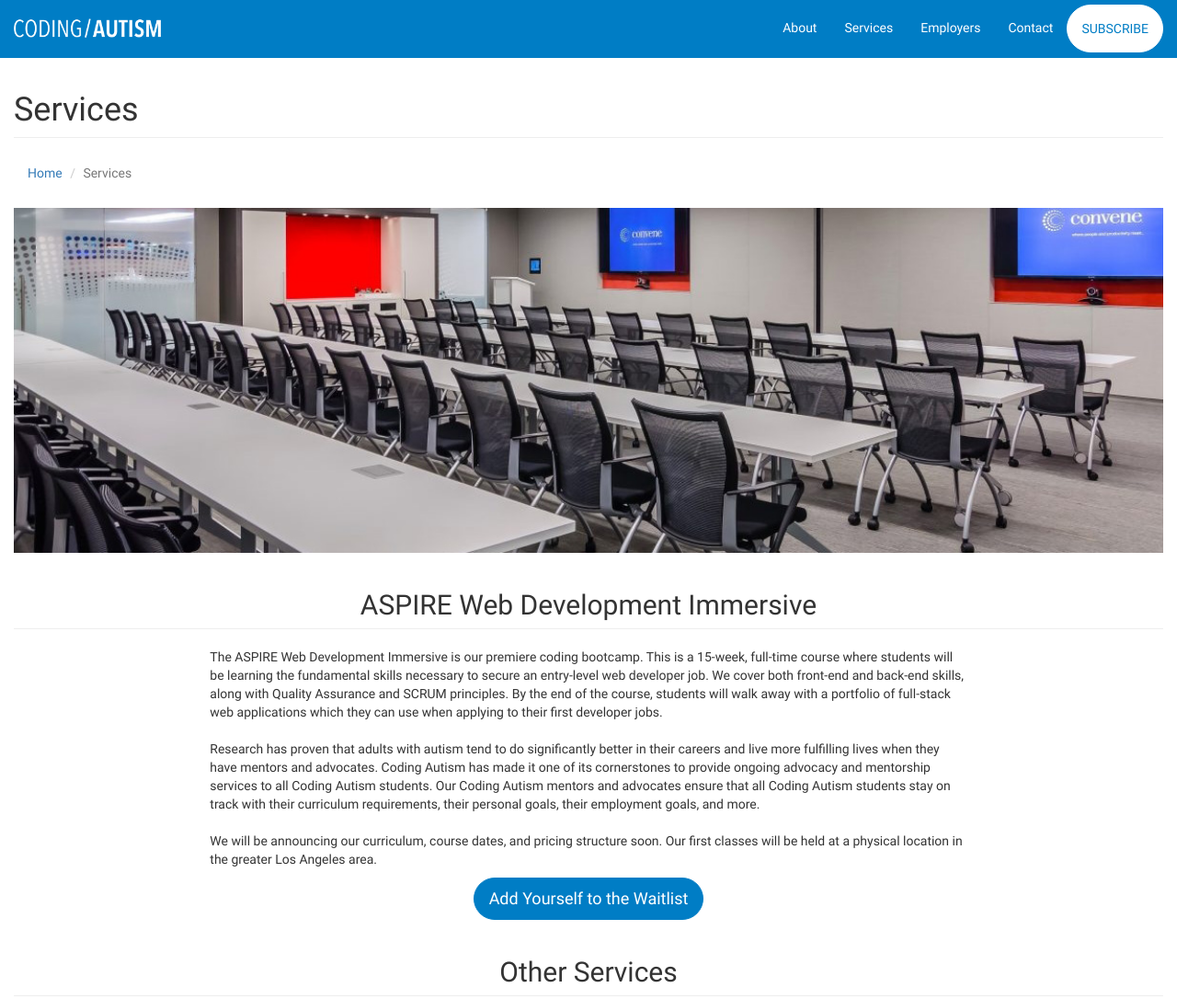
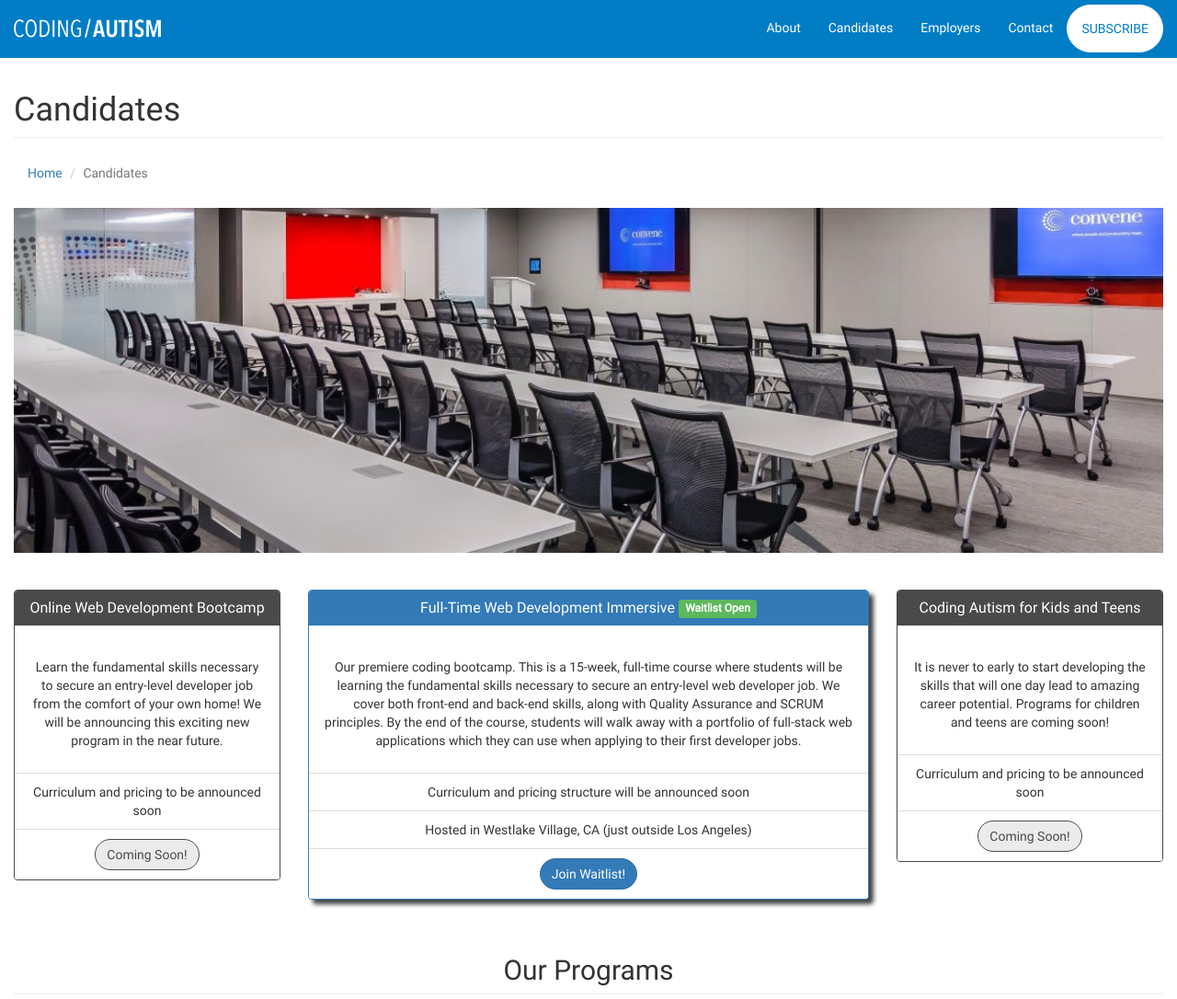
Before and after one commit to austen-weinhart/austen-weinhart.github.io, a plain HTML site: page services.html in a window 1280 px wide. Shown: the top 1086 px of the page at 92% size. Drawn offline with Linux system fonts and the light colour scheme; files whose address does not match are found by name.

Commit message:
Removed crowdfunding info and restructured services

```diff
--- a/css/modern-business.css
+++ b/css/modern-business.css
@@ -400,3 +400,19 @@ p.subscribe-footer-text, p.intro-text {
 .as-seen-in {
   text-align: center;
 }
+
+#video-section.container, .footer-section.container {
+  width: 100%;
+}
+
+.btn-inactive {
+  background-color: #EBEBEB;
+  color: #4A4A4A;
+  border: 1px solid #4A4A4A;
+}
+
+.panel-shadow {
+  -webkit-box-shadow: 5px 5px 5px 0px rgba(0,0,0,0.75);
+  -moz-box-shadow: 5px 5px 5px 0px rgba(0,0,0,0.75);
+  box-shadow: 5px 5px 5px 0px rgba(0,0,0,0.75);
+}
--- a/services.html
+++ b/services.html
@@ -50,7 +50,7 @@
                       <a href="about.html">About</a>
                   </li>
                   <li>
-                      <a href="services.html">Services</a>
+                      <a href="services.html">Candidates</a>
                   </li>
                   <li>
                       <a href="employers.html">Employers</a>
@@ -80,11 +80,11 @@
         <!-- Page Heading/Breadcrumbs -->
         <div class="row">
             <div class="col-lg-12">
-                <h1 class="page-header">Services</h1>
+                <h1 class="page-header">Candidates</h1>
                 <ol class="breadcrumb">
                     <li><a href="index.html">Home</a>
                     </li>
-                    <li class="active">Services</li>
+                    <li class="active">Candidates</li>
                 </ol>
             </div>
         </div>
@@ -99,24 +99,74 @@
         <!-- /.row -->
 
         <!-- Service Tabs -->
+        <br>
+        <br>
+        <div class="row">
+            <div class="col-md-3">
+                <div class="panel panel-default text-center">
+                    <div class="panel-heading">
+                        <h3 class="panel-title">Online Web Development Bootcamp</h3>
+                    </div>
+                    <div class="panel-body">
+                        <!-- <span class="price"><sup>$</sup>19<sup>99</sup></span>
+                        <span class="period">per month</span> -->
+                        <p>Learn the fundamental skills necessary to secure an entry-level developer job from the comfort of your own home! We will be announcing this exciting new program in the near future.</p>
+                    </div>
+                    <ul class="list-group">
+                        <li class="list-group-item">Curriculum and pricing to be announced soon</li>
+                        <li class="list-group-item"><a class="btn btn-inactive">Coming Soon!</a>
+                        </li>
+                    </ul>
+                </div>
+            </div>
+            <div class="col-md-6">
+                <div class="panel panel-primary text-center panel-shadow">
+                    <div class="panel-heading">
+                        <h3 class="panel-title">Full-Time Web Development Immersive <span class="label label-success">Waitlist Open</span></h3>
+                    </div>
+                    <div class="panel-body">
+                        <!-- <span class="price"><sup>$</sup>39<sup>99</sup></span>
+                        <span class="period">per month</span> -->
+                        <p>Our premiere coding bootcamp. This is a 15-week, full-time course where students will be learning the fundamental skills necessary to secure an entry-level web developer job. We cover both front-end and back-end skills, along with Quality Assurance and SCRUM principles. By the end of the course, students will walk away with a portfolio of full-stack web applications which they can use when applying to their first developer jobs.</p>
+                    </div>
+                    <ul class="list-group">
+                        <li class="list-group-item">Curriculum and pricing structure will be announced soon</li>
+                        <li class="list-group-item">Hosted in Westlake Village, CA (just outside Los Angeles)</li>
+                        <li class="list-group-item"><a href="https://goo.gl/forms/oKyEfWn9eC4sNxd82" class="btn btn-primary">Join Waitlist!</a>
+                        </li>
+                    </ul>
+                </div>
+            </div>
+            <div class="col-md-3">
+                <div class="panel panel-default text-center">
+                    <div class="panel-heading">
+                        <h3 class="panel-title">Coding Autism for Kids and Teens</h3>
+                    </div>
+                    <div class="panel-body">
+                        <!-- <span class="price"><sup>$</sup>159<sup>99</sup></span>
+                        <span class="period">per month</span> -->
+                        <p>It is never to early to start developing the skills that will one day lead to amazing career potential. Programs for children and teens are coming soon!</p>
+                    </div>
+                    <ul class="list-group">
+                        <li class="list-group-item">Curriculum and pricing to be announced soon</li>
+                        <li class="list-group-item"><a class="btn btn-inactive">Coming Soon!</a>
+                        </li>
+                    </ul>
+                </div>
+            </div>
+        </div>
+        <!-- /.row -->
         <div class="row">
             <div class="col-lg-12">
-                <h2 class="page-header">ASPIRE Web Development Immersive</h2>
+                <h2 class="page-header">Our Programs</h2>
             </div>
             <div class="col-lg-8 col-lg-offset-2">
               <p>
-                The ASPIRE Web Development Immersive is our premiere coding bootcamp. This is a 15-week, full-time course where students will be learning the fundamental skills necessary to secure an entry-level web developer job. We cover both front-end and back-end skills, along with Quality Assurance and SCRUM principles. By the end of the course, students will walk away with a portfolio of full-stack web applications which they can use when applying to their first developer jobs.
-                <br>
-                <br>
                 Research has proven that adults with autism tend to do significantly better in their careers and live more fulfilling lives when they have mentors and advocates. Coding Autism has made it one of its cornerstones to provide ongoing advocacy and mentorship services to all Coding Autism students. Our Coding Autism mentors and advocates ensure that all Coding Autism students stay on track with their curriculum requirements, their personal goals, their employment goals, and more.
                 <br>
                 <br>
                 We will be announcing our curriculum, course dates, and pricing structure soon. Our first classes will be held at a physical location in the greater Los Angeles area.
               </p>
-            </div>
-            <div class="waitlist-container">
-              <br>
-              <a class="btn btn-lg btn-default" href="https://goo.gl/forms/oKyEfWn9eC4sNxd82" target="_blank">Add Yourself to the Waitlist</a>
             </div>
         </div>
 
```
Also changed, not shown: about.html (+1 -1 lines), contact.html (+1 -1 lines), employers.html (+1 -1 lines), index.html (+1 -5 lines), js/app.js (+0 -9 lines), terms.html (+1 -1 lines).
